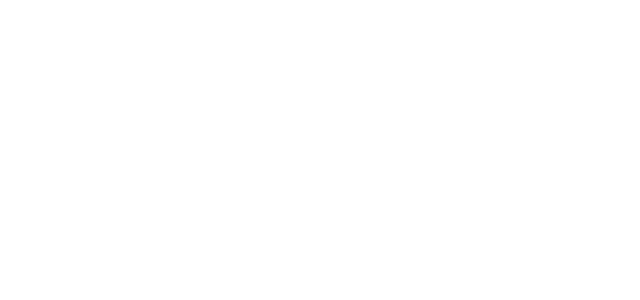
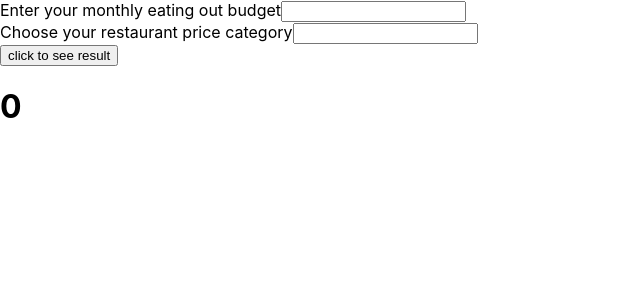
Before and after one commit to rwnwong-ttp2020/FoodiesBudgetTool, a React (Create React App) app in the folder foodiebudgettools/: page / in a window 1280 px wide. Shown: the top 300 px of the page, without its empty margins (0-640 px from the left). Built offline with nearby package versions, Linux system fonts and the light colour scheme.

Commit message:
the function is work well, in the BudgetInterface

```diff
--- a/foodiebudgettools/src/App.js
+++ b/foodiebudgettools/src/App.js
@@ -1,12 +1,11 @@
-//import logo from './logo.svg';
 import './App.css';
-import budgetInterface from "./budgetInterface";
+import BudgetInterface from "./budgetInterface";  // Change:   budgetInterface --> BudgetInterface
 
 
 function App() {
   return (
     <div>
-      <budgetInterface />
+      <BudgetInterface />   {/*Change:   budgetInterface --> BudgetInterface*/}
     </div>
   );
 }
--- a/foodiebudgettools/src/budget.js
+++ b/foodiebudgettools/src/budget.js
@@ -4,8 +4,9 @@
     "budgetAmount": 0,
     "restaurantTier": 0
 }
-function computeFrequency () {
-    return userBudget.budgetAmount/userBudget.restaurantTier
+function computeFrequency (inputAmount,unitPrice) {
+
+    return inputAmount/unitPrice;
 }
 
 export default computeFrequency;
--- a/foodiebudgettools/src/budgetInterface.js
+++ b/foodiebudgettools/src/budgetInterface.js
@@ -1,29 +1,46 @@
 // this page created by Jian and Rose 03/15/21
 
-import React from "react";
-import Budget from "./budget.js"; //this imports the function computeFrequency in budget.js
-function budgetInterface () {
+import React, {useState}from "react";
+//the code have been completed changed!
+//I used the useState to keep track the user input about the budget and resPrice.
+//plase meeting me if you need a explain with the code--> the code can not be explain clearly in just comment. ---- jian Lin
+function BudgetInterface () {
+    let [times,setTimes]= useState(0);
+    let [calTool,setAmount] = useState({
+        "inputBudget":0 ,
+        "inputPrice": 0
+    });
+    function handleChange(event){
+        const {name,value} = event.target;
+        setAmount((preV)=>{
+            return {...preV, [name]:value};
+        });
+    }
+    function submitBtn(event) {
+        setTimes (()=>{
+            return parseInt(calTool.inputBudget)/parseInt(calTool.inputPrice);
+        });
+        console.log(times);
+        event.preventDefault();
+      }
     return (
         <div>
             <form>
                 <label>
                     Enter your monthly eating out budget
                 </label>
-                <input type="text" id="inputBudget" name="inputBudget" placeholder="Enter your monthly eating out budget"/>
+                <input type="text" id="inputBudget" name="inputBudget" value={calTool.budgetAmount} onChange={handleChange}/>
                 <br/>
                 <label>
                     Choose your restaurant price category
                 </label>
-                <select name="restaurantCategory" id="restaurantCategory">
-                    <option value="60">Fine Dining</option>
-                    <option value="45">Mid Range</option>
-                    <option value="15">Budget Friendly</option>
-                </select>
+                <input type="text" id="inputPrice" name="inputPrice" value={calTool.restaurantTier} onChange={handleChange}/>
             <br/>
-            <button onClick = {Budget()}>Submit</button>
+            <button onClick = {submitBtn}>click to see result</button>
+            <h1>{times}</h1>
             </form>
         </div>
     )
 }
 
-export default budgetInterface;
+export default BudgetInterface;
```
Also changed, not shown: 1 other file (tests, documents, lock files or other folders).
